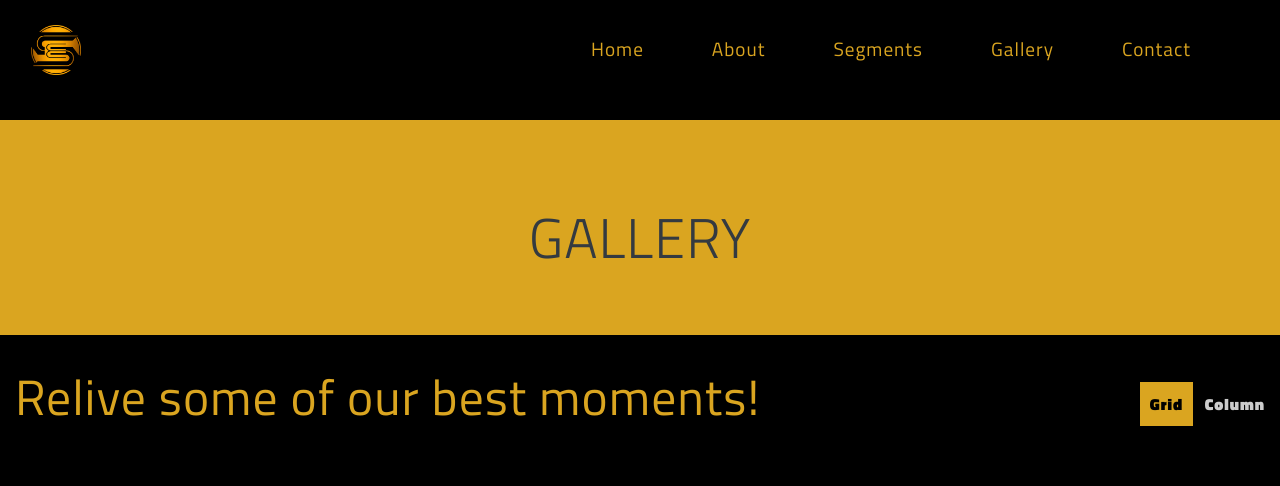
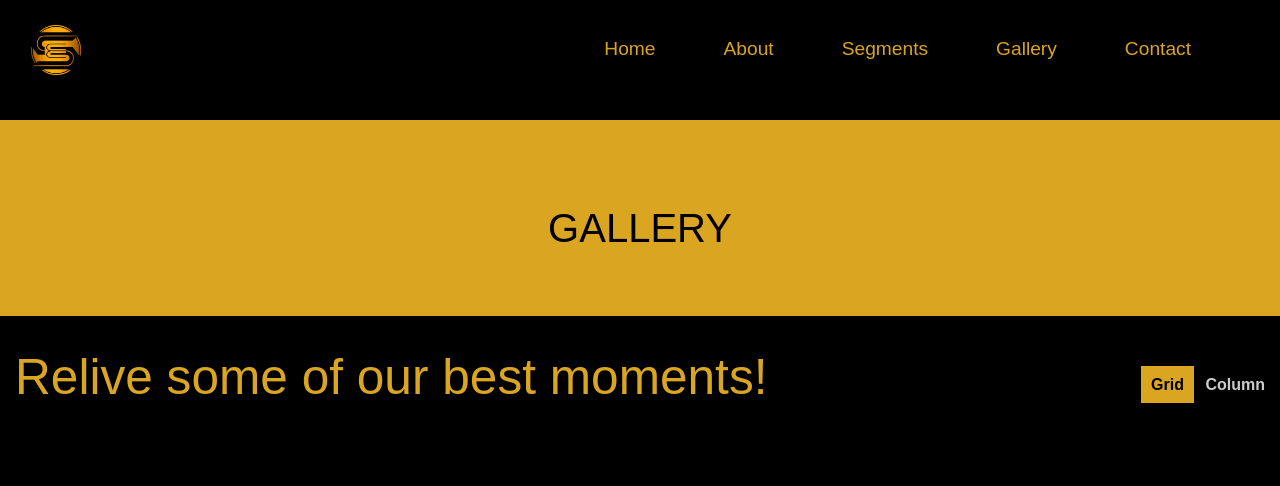
Before and after one commit to HenryJavangwe/official-elvis-sibeko-studios, a plain HTML site: page gallery.html in a window 1280 px wide. Shown: the top 486 px of the page. Drawn offline with nearby package versions, Linux system fonts and the light colour scheme.

Commit message:
changed the site font to just sans serif

```diff
--- a/css/gallery.css
+++ b/css/gallery.css
@@ -2,6 +2,7 @@
 .jumbotron {
     margin-top: 120px;
     background-color: goldenrod;
+    color: #000000;
 }
 body {
     background-color: #000000;
--- a/css/master.css
+++ b/css/master.css
@@ -3,8 +3,8 @@ html, body {
     overflow-x: hidden;
 }
 body {
-    font-family: 'Titillium Web', sans-serif;
-    letter-spacing: 1px;
+    font-family: sans-serif;
+    /* letter-spacing: 1px; */
     background-color: #000000;
     color: #ffffff;
 }
@@ -46,6 +46,9 @@ h1,
 
 h2 {
     font-size: 3.1rem;
+}
+.gall {
+    color: #000000;
 }
 @media all and (max-width: 450px){
     .main-banner-inner {
--- a/gallery.html
+++ b/gallery.html
@@ -54,7 +54,7 @@
             <div class="">
                 <div class="jumbotron jumbotron-fluid text-center">
                     <div class="text-dark">
-                        <h1 class="text-dark display-4">
+                        <h1 class="gall">
                             Gallery
                         </h1>
                     </div>
```
